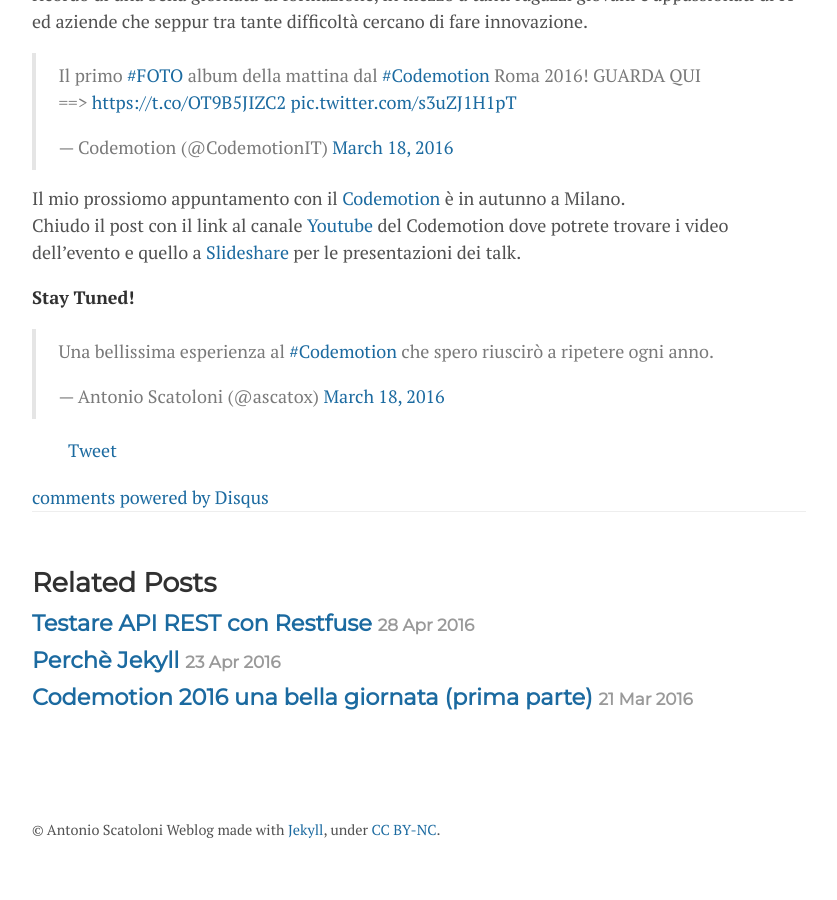
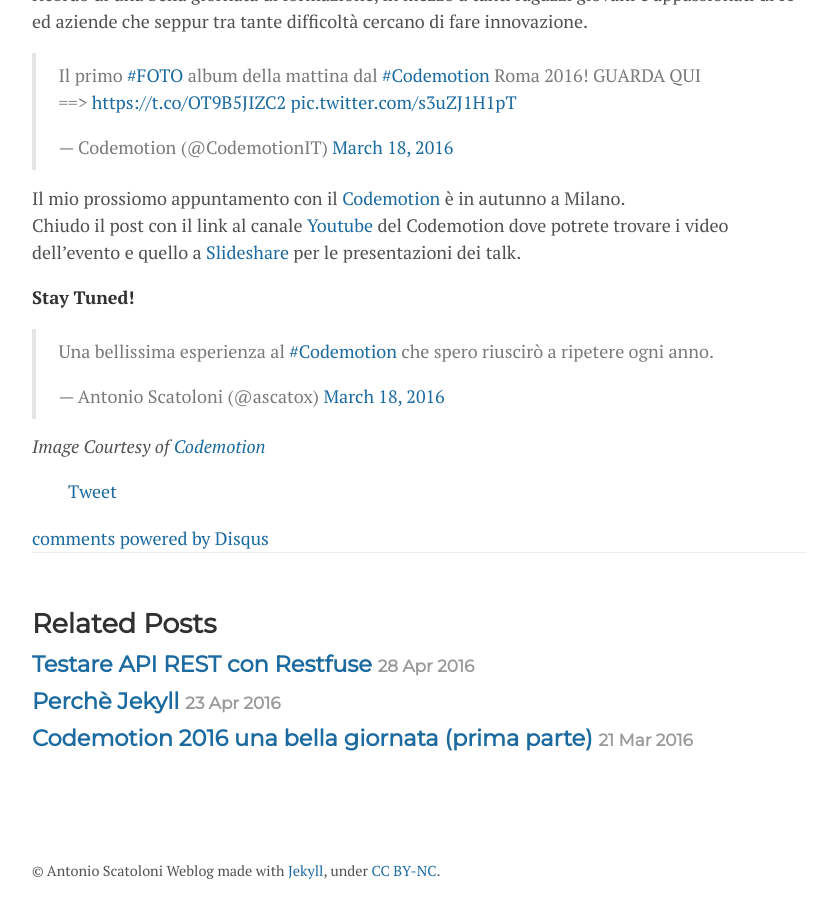
Before and after one commit to ascatox/ascatox.github.io, a Jekyll site: the page built from _posts/2016-04-29-codemotion-una-bella-giornata-seconda-parte.markdown, in a window 1280 px wide and 900 px high, scrolled down 3379 px. Shown: the whole window, without its empty margins (221-1058 px from the left). Built offline with Jekyll 4.4.1, drawn with Linux system fonts in a browser that asks for light colours; comment, search, counter and statistics services are not loaded; before the commit the page ends 4238 px from its top, so only the background shows below that.

Commit message:
amend post

```diff
--- a/_posts/2016-04-29-codemotion-una-bella-giornata-seconda-parte.markdown
+++ b/_posts/2016-04-29-codemotion-una-bella-giornata-seconda-parte.markdown
@@ -68,3 +68,5 @@
 
 <blockquote class="twitter-tweet" data-lang="en"><p lang="it" dir="ltr">Una bellissima esperienza al <a href="https://twitter.com/hashtag/Codemotion?src=hash">#Codemotion</a> che spero riuscirò a ripetere ogni anno.</p>&mdash; Antonio Scatoloni (@ascatox) <a href="https://twitter.com/ascatox/status/710856668314210304">March 18, 2016</a></blockquote>
 <script async src="//platform.twitter.com/widgets.js" charset="utf-8"></script>
+
+*Image Courtesy of [Codemotion](http://it.codemotionworld.com)*
```
